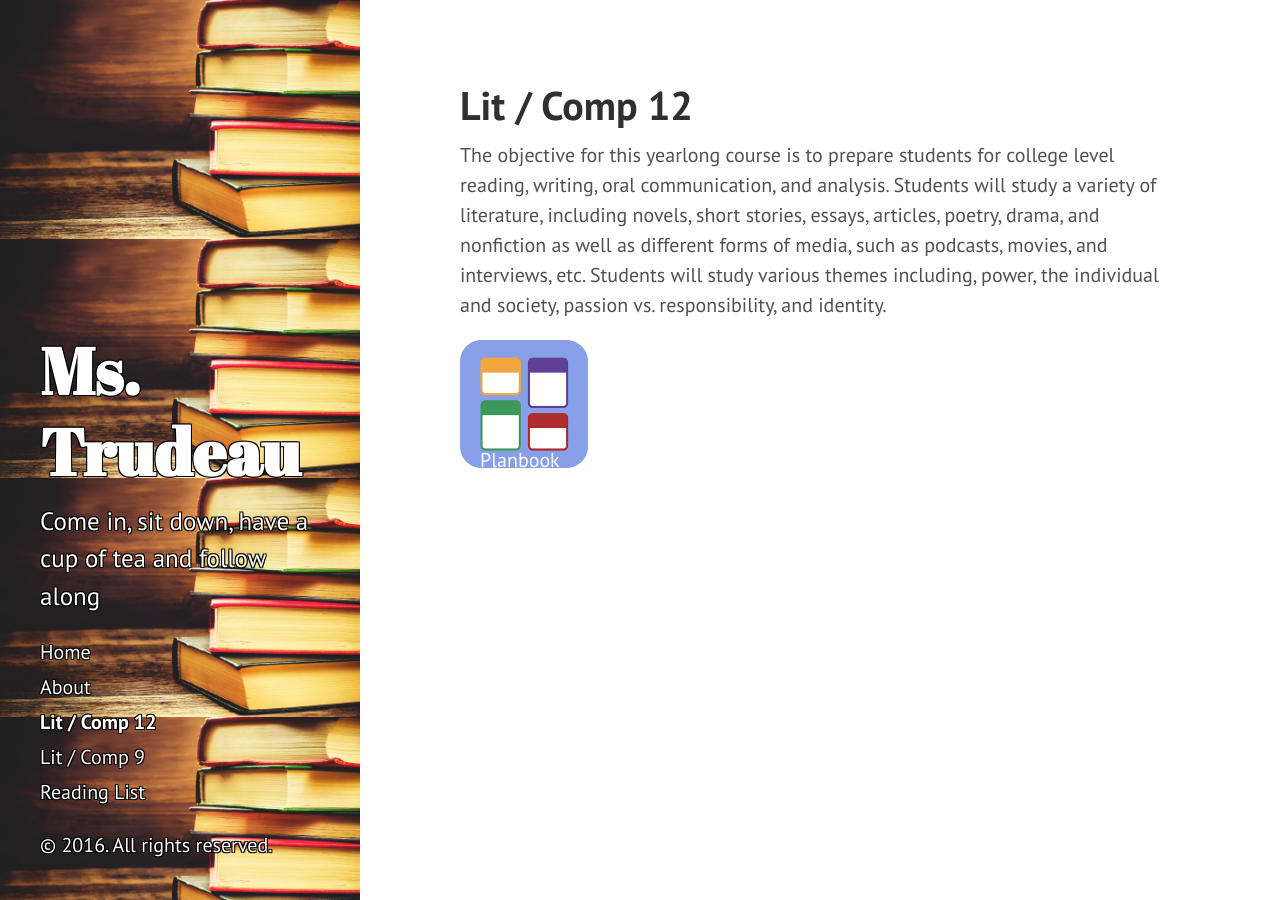
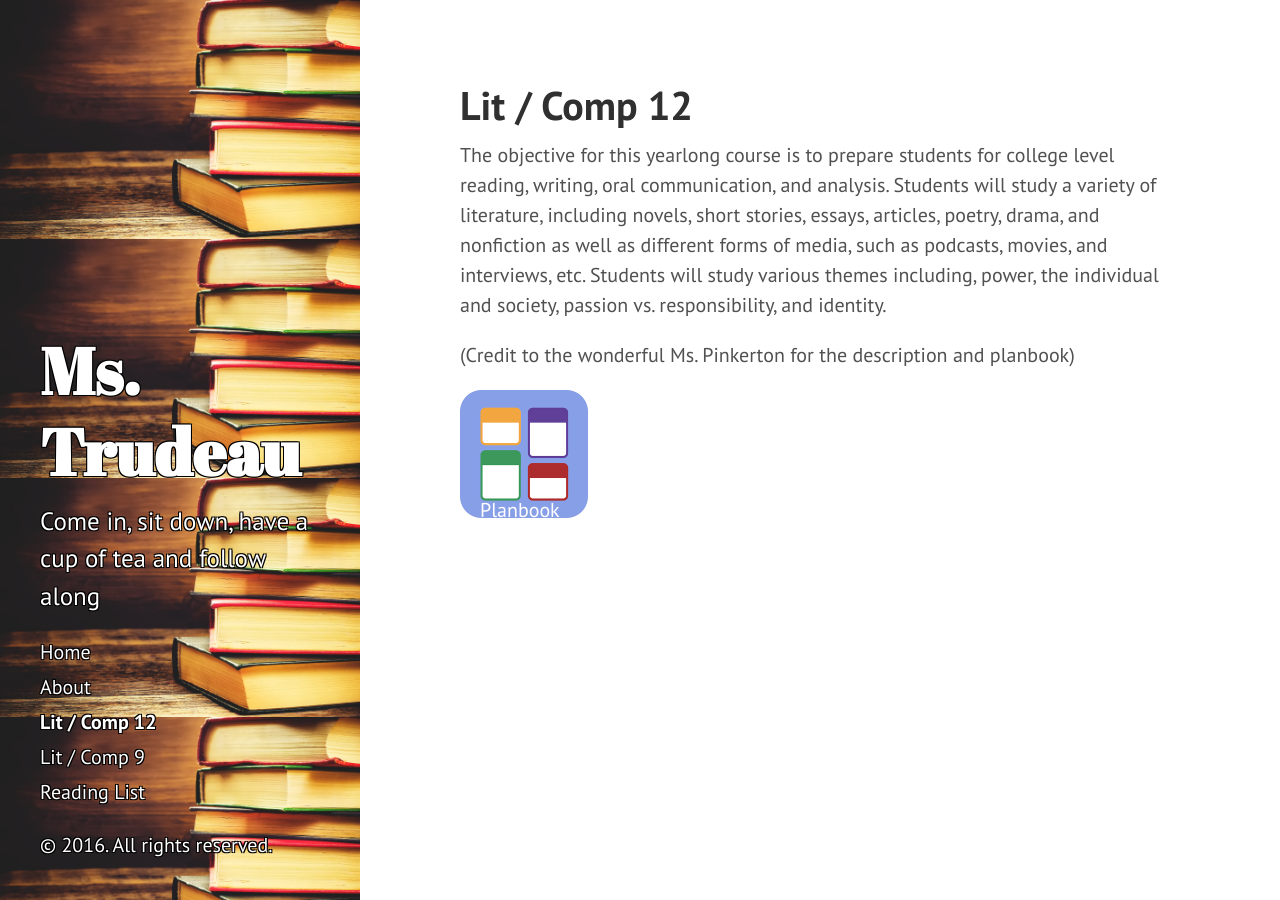
Before and after one commit to JourdanTrudeau/JourdanTrudeau.github.io, a Jekyll site: the page built from lit-comp-12.md, in a window 1280 px wide. Built offline with Jekyll 4.4.1, drawn with Linux system fonts in a browser that asks for light colours.

Commit message:
Updated lit-comp-12.md

```diff
--- a/lit-comp-12.md
+++ b/lit-comp-12.md
@@ -1,9 +1,12 @@
 ---
 layout: page
 title: Lit / Comp 12
+published: true
 ---
 
 The objective for this yearlong course is to prepare students for college level reading, writing, oral communication, and analysis. Students will study a variety of literature, including novels, short stories, essays, articles, poetry, drama, and nonfiction as well as different forms of media, such as podcasts, movies, and interviews, etc. Students will study various themes including, power, the individual and society, passion vs. responsibility, and identity.
+
+(Credit to the wonderful Ms. Pinkerton for the description and planbook)
 
 <figure style='margin: 0px;'>
 	<a href='http://planbookedu.com/s/4BAD8'>
```
